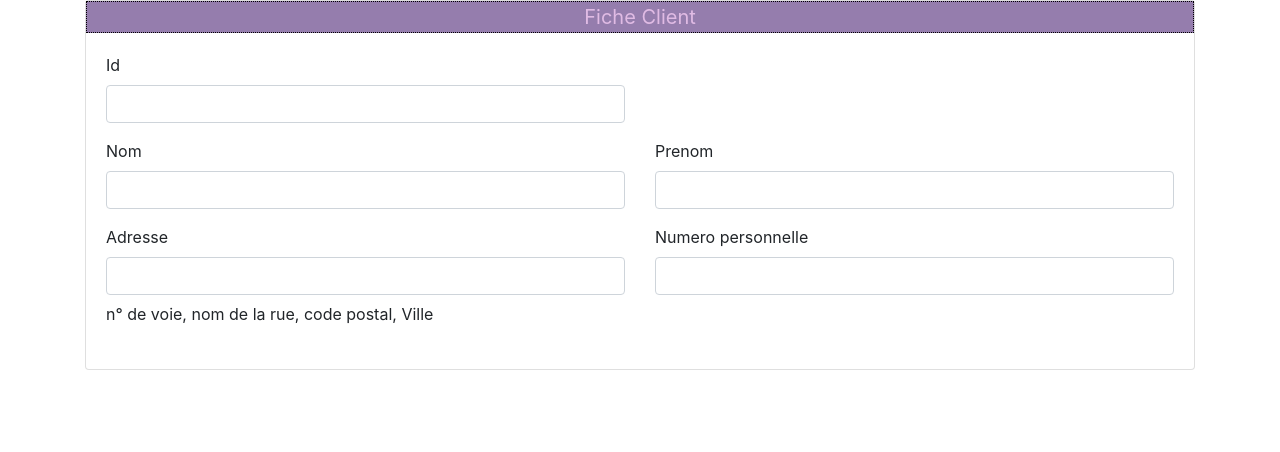
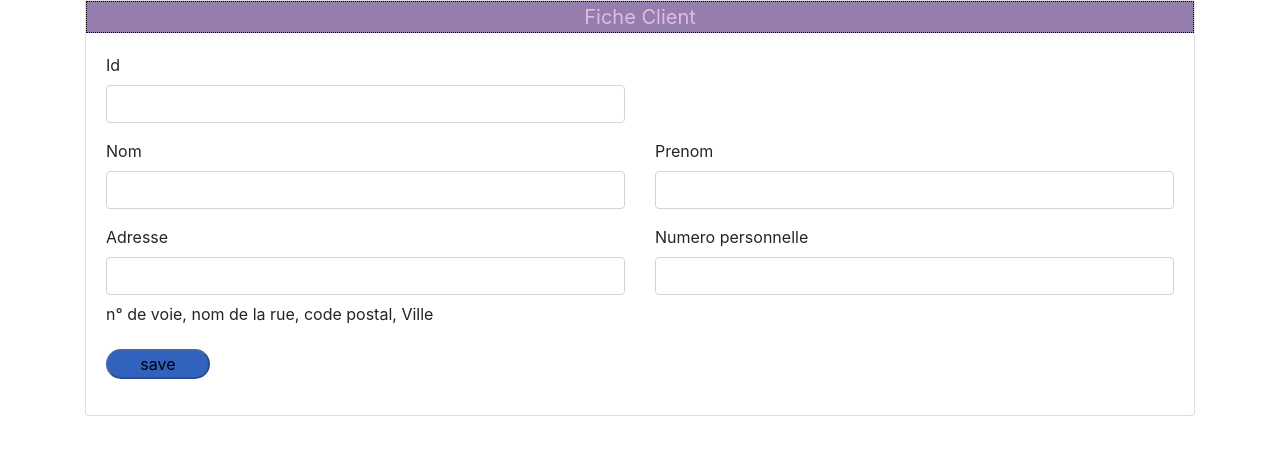
Before and after one commit to dust-night/ProjetAppImmo-Front, an Angular app in the folder AppImmo/: page /client in a window 1280 px wide. Before the commit this address led to /. Shown: the top 452 px of the page. Built offline with nearby package versions, Linux system fonts and the light colour scheme.

Commit message:
modification et avancé du fichier client mais il y a a encore des erreur dessus

```diff
--- a/AppImmo/src/app/app-routing.module.ts
+++ b/AppImmo/src/app/app-routing.module.ts
@@ -1,8 +1,20 @@
+import { ClientFormComponent } from './client/client-form/client-form.component';
 import { NgModule } from '@angular/core';
 import { Routes, RouterModule } from '@angular/router';
 
 
-const routes: Routes = [];
+const routes: Routes = [
+{path: 'client', component: ClientFormComponent,children: [
+{path: 'edit/:id', component:ClientFormComponent}
+
+
+
+]
+}
+
+
+
+];
 
 @NgModule({
   imports: [RouterModule.forRoot(routes)],
--- a/AppImmo/src/app/app.component.html
+++ b/AppImmo/src/app/app.component.html
@@ -1,2 +1,2 @@
-<app-client-form></app-client-form>
+
 <router-outlet></router-outlet>
--- a/AppImmo/src/app/client/client-form/client-form.component.html
+++ b/AppImmo/src/app/client/client-form/client-form.component.html
@@ -9,6 +9,7 @@
                         <div class="form-group col-md-6">
                             <label for="id">Id</label>
                             <input type="number" class="form-control" formControlName="id"/>
+                            <p *ngIf="form.get('id').invalid && form.get('id').touched" style="color: red;">Id est obligatoire</p>
                         </div>
                     </div>
 
@@ -16,10 +17,18 @@
                         <div class="form-group col-md-6">
                             <label for="nom">Nom</label>
                             <input type="text" class="form-control" formControlName="nom"/>
+                            <div *ngIf="form.get('nom').invalid && form.get('nom').touched">
+                                <p *ngIf="form.get('nom').errors.required" style="color:red">Nom est obligatoire !</p>
+                                <p *ngIf="form.get('nom').errors.minlength || form.get('nom').errors.maxlength" style="color: red">Nom doit contenir entre 5 et 20 caractères !</p>
+                            </div>
                         </div>
                         <div class="form-group col-md-6">
                             <label for="prenom">Prenom</label>
                             <input type="text" class="form-control" formControlName="prenom"/>
+                            <div *ngIf="form.get('prenom').invalid && form.get('prenom').touched">
+                                <p *ngIf="form.get('prenom').errors.required" style="color:red">Nom est obligatoire !</p>
+                                <p *ngIf="form.get('prenom').errors.minlength || form.get('prenom').errors.maxlength" style="color: red">Nom doit contenir entre 5 et 20 caractères !</p>
+                            </div>
                         </div>
                     </div>
 
@@ -35,6 +44,13 @@
                         </div>
                     </div>
 
+                    <div class="row">
+                        <div class="form-group col-md-6">
+                            <input type="submit" class="btn btn-sucess" [disabled]="!form.valid" *ngIf="!mode" value="save" (click)="addClient()" class="change" />
+                            <input type="submit" class="btn btn-sucess" [disabled]="!form.valid" *ngIf="mode" value="update" (click)="updateCandidat()"class="change2"/>
+                        </div>
+
+                    </div>
 
 
 
--- a/AppImmo/src/app/client/client-form/client-form.component.ts
+++ b/AppImmo/src/app/client/client-form/client-form.component.ts
@@ -1,15 +1,43 @@
 import { Component, OnInit } from '@angular/core';
+import { FormGroup, FormControl, Validators } from '@angular/forms';
+
 
 @Component({
   selector: 'app-client-form',
   templateUrl: './client-form.component.html',
   styleUrls: ['./client-form.component.css']
 })
+
+
+
 export class ClientFormComponent implements OnInit {
+  form: FormGroup;
+  id:any;
+  mode: boolean;
+  client: any;
+  clients: any[];
 
   constructor() { }
 
-  ngOnInit(): void {
-  }
+  ngOnInit() {
+    this.form = new FormGroup({
+      id: new FormControl(null, Validators.required),
+      nom: new FormControl(null, [Validators.required, Validators.minLength(2), Validators.maxLength(20)]),
+      prenom: new FormControl(null, [Validators.required, Validators.minLength(2), Validators.maxLength(20)])
+
+  });
 
 }
+
+
+
+addClient(){
+
+
+
+}
+
+
+
+
+}
```
